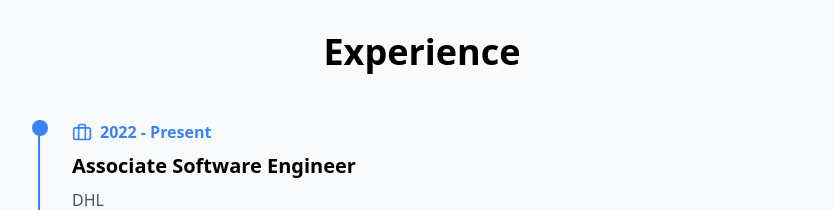
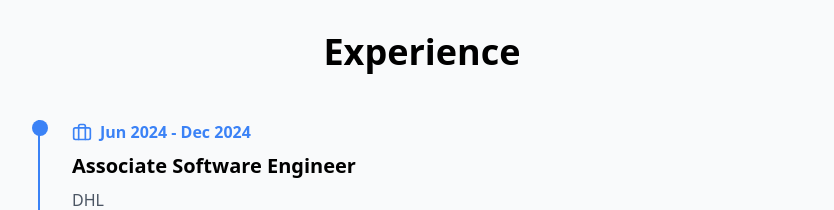
Before and after one commit to R-Dharun/My-Portfolio-1, a React (Vite) app: page / in a window 1280 px wide. Shown: the part 1300-1510 px from the top of the page, without its empty margins (218-1052 px from the left). Built offline with nearby package versions, Linux system fonts and the light colour scheme.

Commit message:
Update Experience.tsx

```diff
--- a/src/components/Experience.tsx
+++ b/src/components/Experience.tsx
@@ -12,7 +12,7 @@ export default function Experience() {
             <div className="mb-8">
               <div className="flex items-center gap-2 text-blue-500 mb-2">
                 <Briefcase size={20} />
-                <span className="font-semibold">2022 - Present</span>
+                <span className="font-semibold">Jun 2024 - Dec 2024</span>
               </div>
               <h3 className="text-xl font-bold mb-2">Associate Software Engineer</h3>
               <p className="text-gray-600 mb-2">DHL</p>
```
